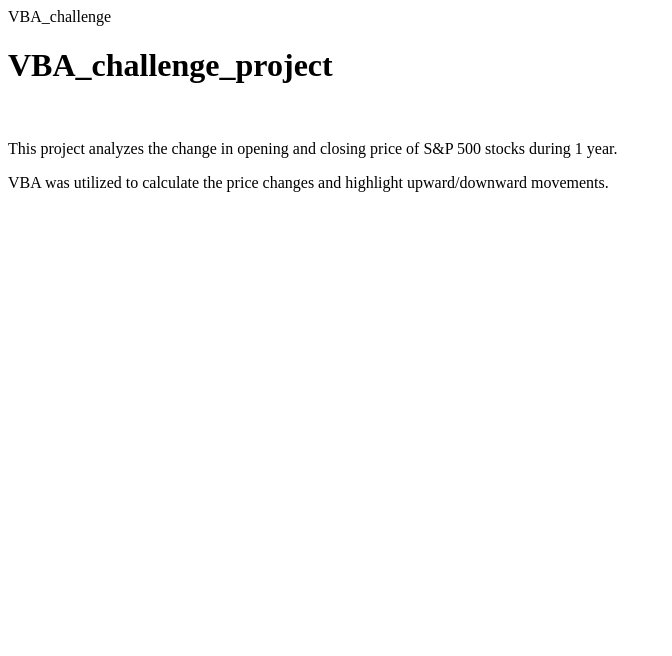
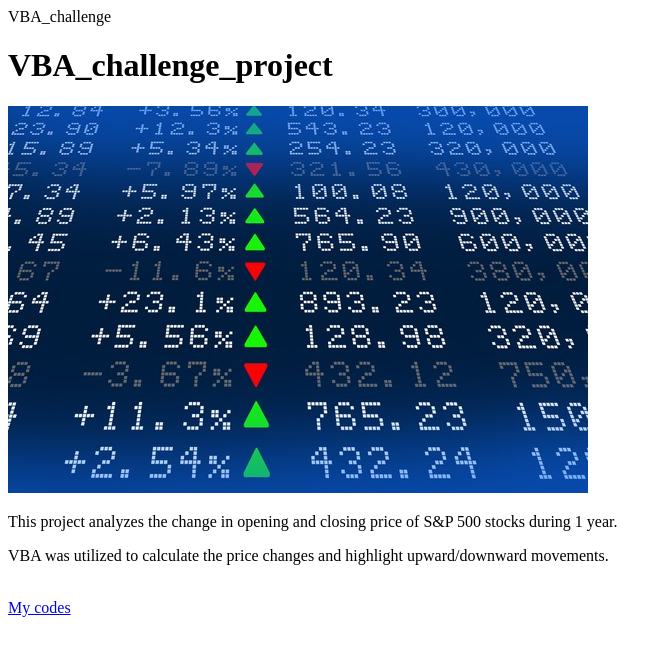
Before and after one commit to labulel/VBA-challenge, a plain HTML site: page index.html in a window 1280 px wide. Shown: the whole page, without its empty margins (0-672 px from the left). Drawn offline with Linux system fonts and the light colour scheme.

Commit message:
Update index.html

```diff
--- a/index.html
+++ b/index.html
@@ -7,10 +7,16 @@
 
   <body>
     <h1> VBA_challenge_project</h1>
+    <img src = "https://github.com/labulel/VBA-challenge/blob/master/stockmarket.jpg?raw=true">
     <br>
     <p> This project analyzes the change in opening and closing price of S&P 500 stocks during 1 year.</p>
     <p> VBA was utilized to calculate the price changes and highlight upward/downward movements. </p>
     <br>
+
+    <a href = "https://github.com/labulel/VBA-challenge/blob/master/VBAChallenge_LL%20solution.txt">
+      My codes
+    </a>
+
   </body>
 
  </html>
```
